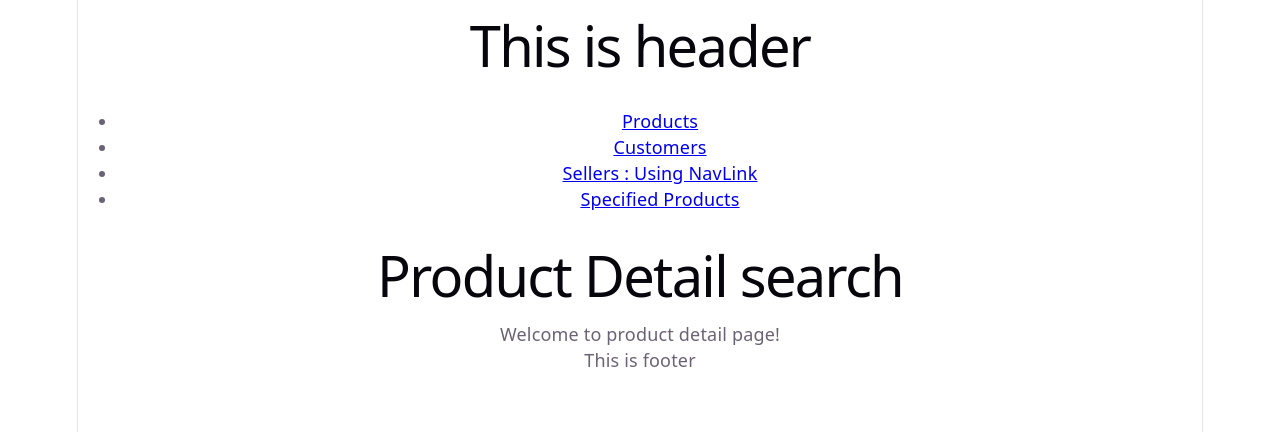
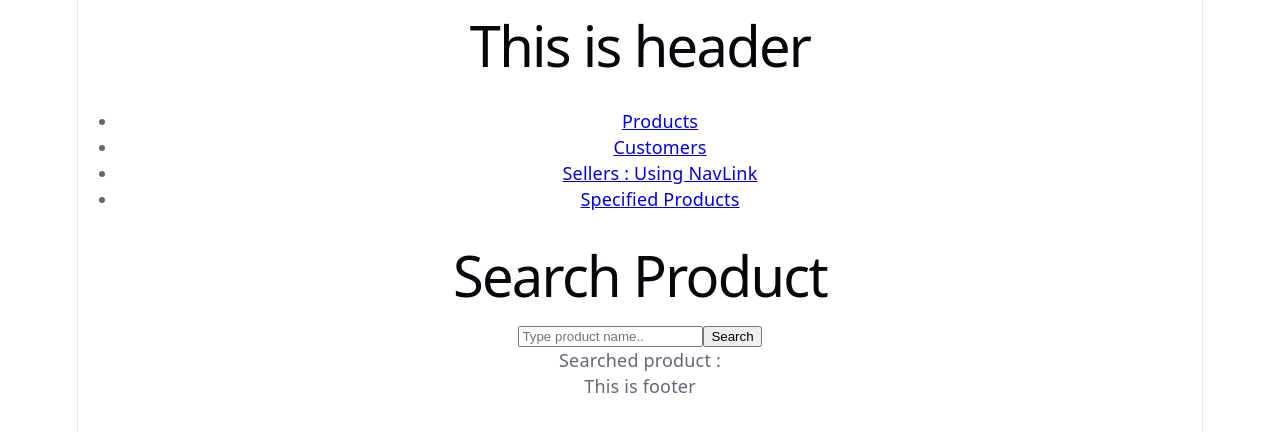
Before and after one commit to fadhliazhar14/belajar-reactjs-router, a React (Vite) app: page /data/products/search in a window 1280 px wide. Shown: the top 432 px of the page. Built offline with nearby package versions, Linux system fonts and the light colour scheme.

Commit message:
Learn how to use react - useSearchParam()

```diff
--- /dev/null
+++ b/src/ProductSearch.jsx
@@ -0,0 +1,34 @@
+import { useState } from "react";
+import { useNavigate, useSearchParams } from "react-router";
+
+export default function ProductSearch() {
+    const [searchParam] = useSearchParams();
+    const navigate = useNavigate();
+    const [search, setSearch] = useState(searchParam.get("search") || "");
+
+    function handleChange(e) {
+        setSearch(e.target.value);
+    }
+
+    function handleSearch() {
+        if (search) {
+            navigate({
+                pathname: "/data/products/search",
+                search: `?search=${search}`
+            })
+        }
+    }
+
+    return (
+        <>
+            <h1>Search Product</h1>
+
+            <input type="text" placeholder="Type product name.." value={search} onChange={handleChange}/>
+            <button onClick={handleSearch}>Search</button>
+
+            <p>
+                Searched product : {searchParam.get("search")}
+            </p>
+        </>
+    )
+}
--- a/src/main.jsx
+++ b/src/main.jsx
@@ -12,6 +12,7 @@ import DataLayout from './DataLayout.jsx'
 import ProductDetail from './ProductDetail.jsx'
 import Image from './Image.jsx'
 import NotFound from './NotFound.jsx'
+import ProductSearch from './ProductSearch.jsx'
 
 createRoot(document.getElementById('root')).render(
   <StrictMode>
@@ -24,6 +25,7 @@ createRoot(document.getElementById('root')).render(
           <Route index element={<Data />} />
           <Route path='products' element={<Product />} />
           <Route path='products/:id' element={<ProductDetail />} />
+          <Route path='products/search' element={<ProductSearch />} />
           <Route path='customers' element={<Customer />} />
           <Route path='Sellers' element={<Seller />} />
         </Route>
```
